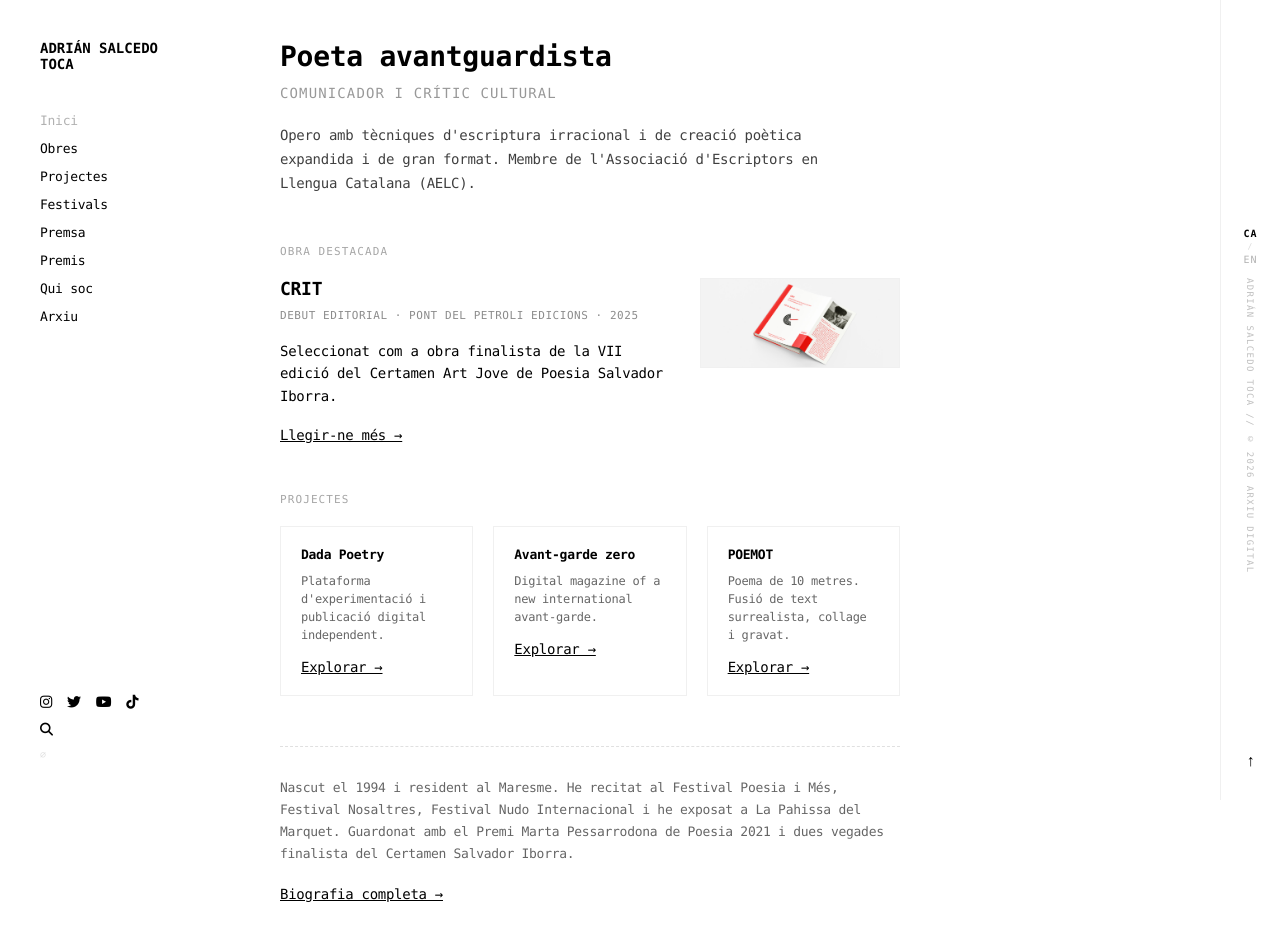
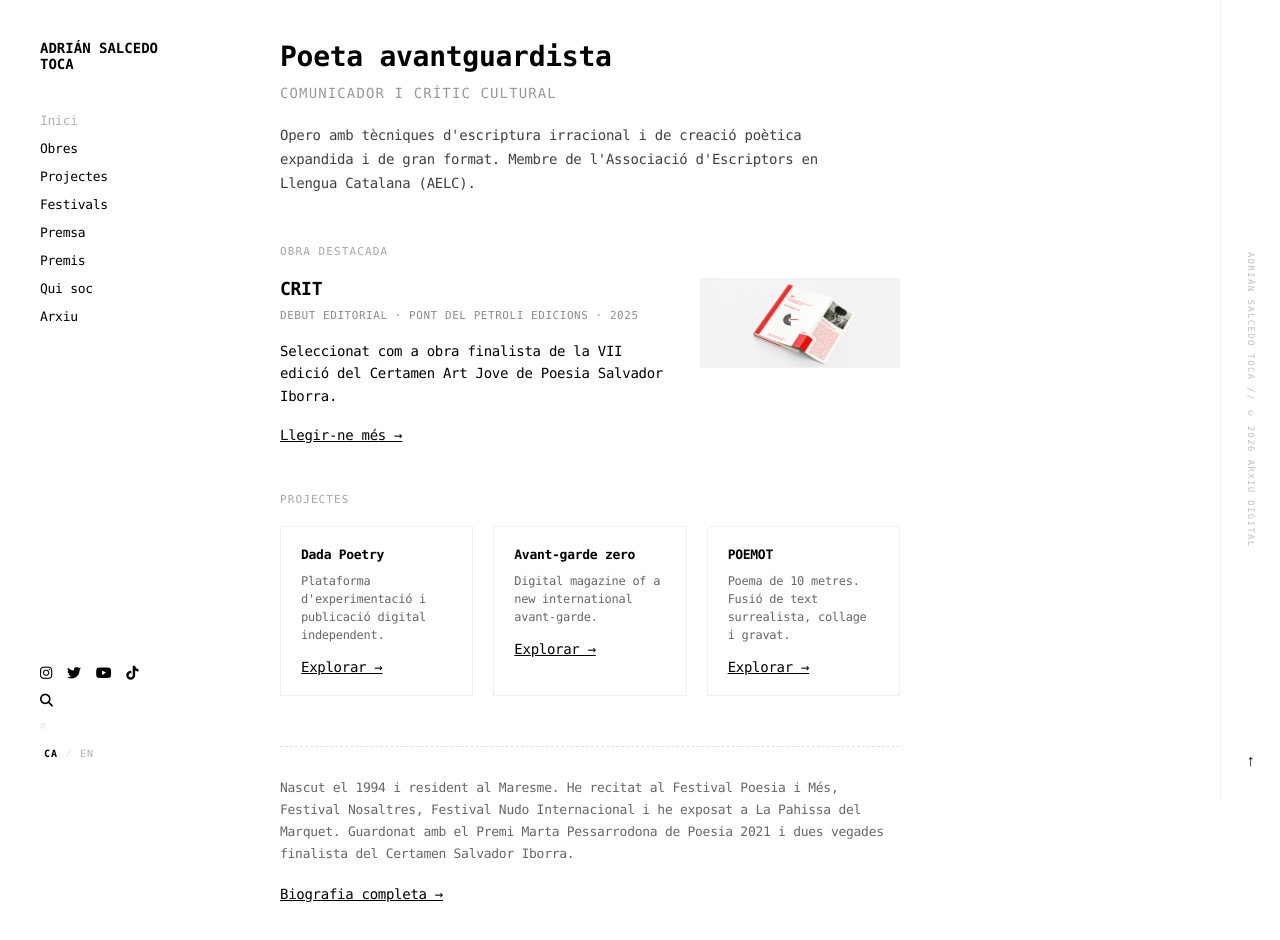
Before and after one commit to dadapoetry/adriansalcedo, a plain HTML site: page index.html in a window 1280 px wide. Drawn offline with Linux system fonts and the light colour scheme.

Commit message:
Fixing navbar

```diff
--- a/css/style.css
+++ b/css/style.css
@@ -116,7 +116,36 @@ nav a.active {
 }
 
 .lang-switch-mobile {
-  display: none;
+  display: flex;
+  flex-direction: row;
+  align-items: center;
+  gap: 4px;
+  font-size: 10px;
+  text-transform: uppercase;
+  letter-spacing: 0.1em;
+  margin-top: 4px;
+}
+
+.lang-switch-mobile a {
+  color: var(--text);
+  text-decoration: none;
+  opacity: 0.3;
+  transition: opacity var(--transition-fast);
+  padding: 1px 4px;
+}
+
+.lang-switch-mobile a.active {
+  opacity: 1;
+  font-weight: 700;
+}
+
+.lang-switch-mobile a:hover {
+  opacity: 0.6;
+}
+
+.lang-switch-mobile .sep {
+  opacity: 0.15;
+  font-size: 8px;
 }
 
 .socials {
@@ -185,38 +214,6 @@ aside.sidebar-right {
   flex-direction: column;
   align-items: center;
   gap: 12px;
-}
-
-.lang-switch {
-  display: flex;
-  flex-direction: column;
-  align-items: center;
-  gap: 2px;
-  font-size: 10px;
-  text-transform: uppercase;
-  letter-spacing: 0.1em;
-}
-
-.lang-switch a {
-  color: var(--text);
-  text-decoration: none;
-  opacity: 0.3;
-  transition: opacity var(--transition-fast);
-  padding: 1px 4px;
-}
-
-.lang-switch a.active {
-  opacity: 1;
-  font-weight: 700;
-}
-
-.lang-switch a:hover {
-  opacity: 0.6;
-}
-
-.lang-switch .sep {
-  opacity: 0.15;
-  font-size: 8px;
 }
 
 .vertical-footer-text {
@@ -814,11 +811,7 @@ img[loading="lazy"].loaded {
 
   .lang-switch-mobile {
     display: inline-flex;
-    align-items: center;
-    gap: 4px;
-    font-size: 10px;
-    text-transform: uppercase;
-    letter-spacing: 0.1em;
+    margin-top: 0;
   }
 
   iframe {
--- a/index.html
+++ b/index.html
@@ -74,11 +74,6 @@
 
 <aside class="sidebar-right" aria-label="Idioma i drets">
   <div class="vertical-footer-content">
-    <div class="lang-switch" id="lang-switch">
-      <a href="/" class="active" lang="ca">CA</a>
-      <span class="sep">/</span>
-      <a href="/en" lang="en">EN</a>
-    </div>
     <div class="vertical-footer-text" id="footer-text">
       Adrián Salcedo Toca // © 2026
     </div>
--- a/js/router.js
+++ b/js/router.js
@@ -129,7 +129,7 @@ const App = {
       link.classList.toggle('active', href === sectionPath);
     });
 
-    const langSwitchLinks = document.querySelectorAll('#lang-switch a, #lang-switch-mobile a');
+    const langSwitchLinks = document.querySelectorAll('#lang-switch-mobile a');
     langSwitchLinks.forEach(a => {
       const lang = a.getAttribute('lang');
       a.classList.toggle('active', lang === this.lang);
```
